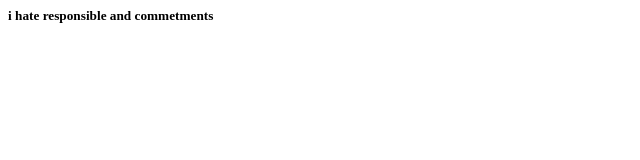
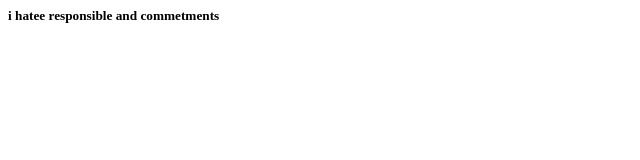
Before and after one commit to lok435/html, a plain HTML site: page index.html in a window 1280 px wide. Shown: the full height of the page, 0-640 px from the left. Drawn offline with Linux system fonts and the light colour scheme.

Commit message:
modified

```diff
--- a/index.html
+++ b/index.html
@@ -2,6 +2,6 @@
   <head>
     </head>
   <body>
-    <h5>i hate responsible and commetments</h5>
+    <h5>i hatee responsible and commetments</h5>
     </body>
   </html>
```
